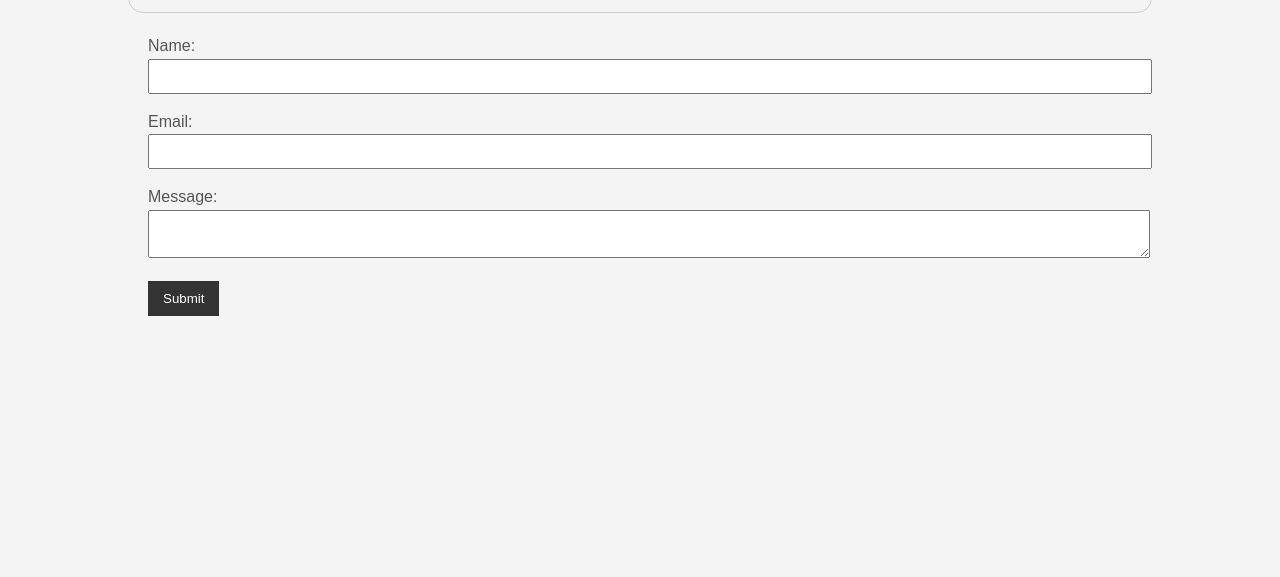
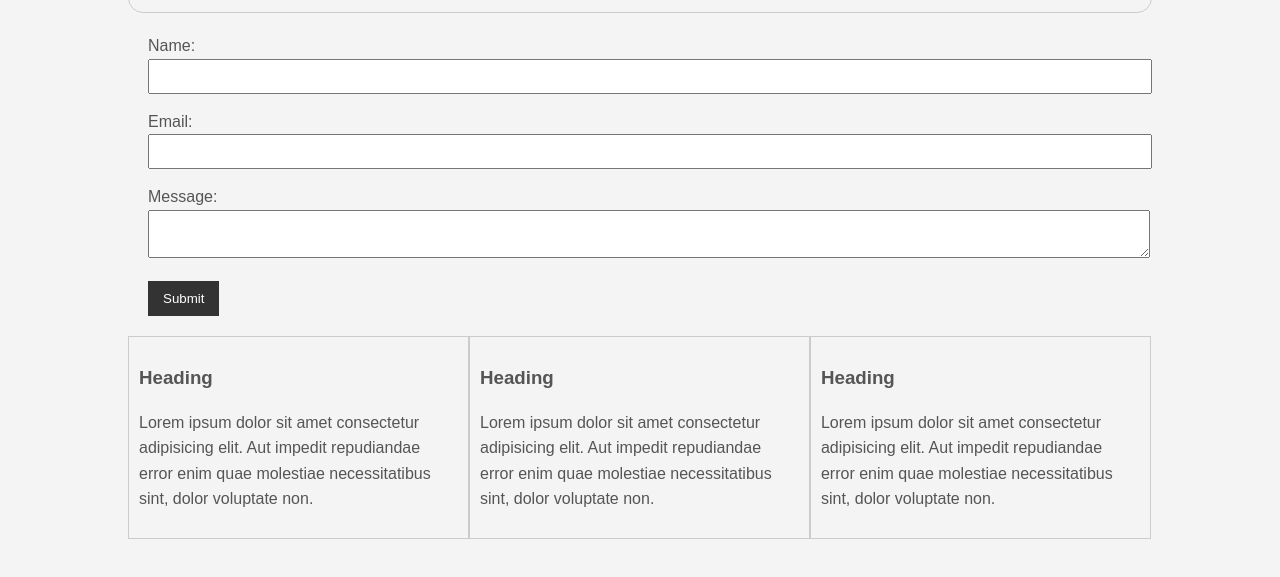
Before and after one commit to cseai/css-crash-course, a plain HTML site: page csscheatsheet/index.html in a window 1280 px wide. Shown: the part 706-1283 px from the top of the page. Drawn offline with Linux system fonts and the light colour scheme.

Commit message:
block and clear

```diff
--- a/csscheatsheet/css/style.css
+++ b/csscheatsheet/css/style.css
@@ -34,6 +34,10 @@ a:active{
 /* a:visited{
 
 } */
+
+.clr{
+    clear: both;
+}
 
 .container{
     width: 80%;
@@ -131,3 +135,11 @@ a:active{
     padding: 8px;
     width: 100%;
 }
+
+.block{
+    float:left;
+    width:33.3%;
+    border:1px solid #ccc;
+    padding:10px;
+    box-sizing:border-box;
+}
--- a/csscheatsheet/index.html
+++ b/csscheatsheet/index.html
@@ -49,6 +49,33 @@
             <input class="button" type="submit" value="Submit" name="">
         </form>
 
+        <div class="block">
+            <h3>Heading</h3>
+            <p>Lorem ipsum dolor sit amet consectetur
+                adipisicing elit. Aut impedit repudiandae
+                error enim quae molestiae necessitatibus sint,
+                dolor voluptate non.
+            </p>
+        </div>
+        <div class="block">
+            <h3>Heading</h3>
+            <p>Lorem ipsum dolor sit amet consectetur
+                adipisicing elit. Aut impedit repudiandae
+                error enim quae molestiae necessitatibus sint,
+                dolor voluptate non.
+            </p>
+        </div>
+        <div class="block">
+            <h3>Heading</h3>
+            <p>Lorem ipsum dolor sit amet consectetur
+                adipisicing elit. Aut impedit repudiandae
+                error enim quae molestiae necessitatibus sint,
+                dolor voluptate non.
+            </p>
+        </div>
+
+        <div class="clr"></div>
+
         <div style="margin-top:500px;"></div>
     </div>
 </body>
```
